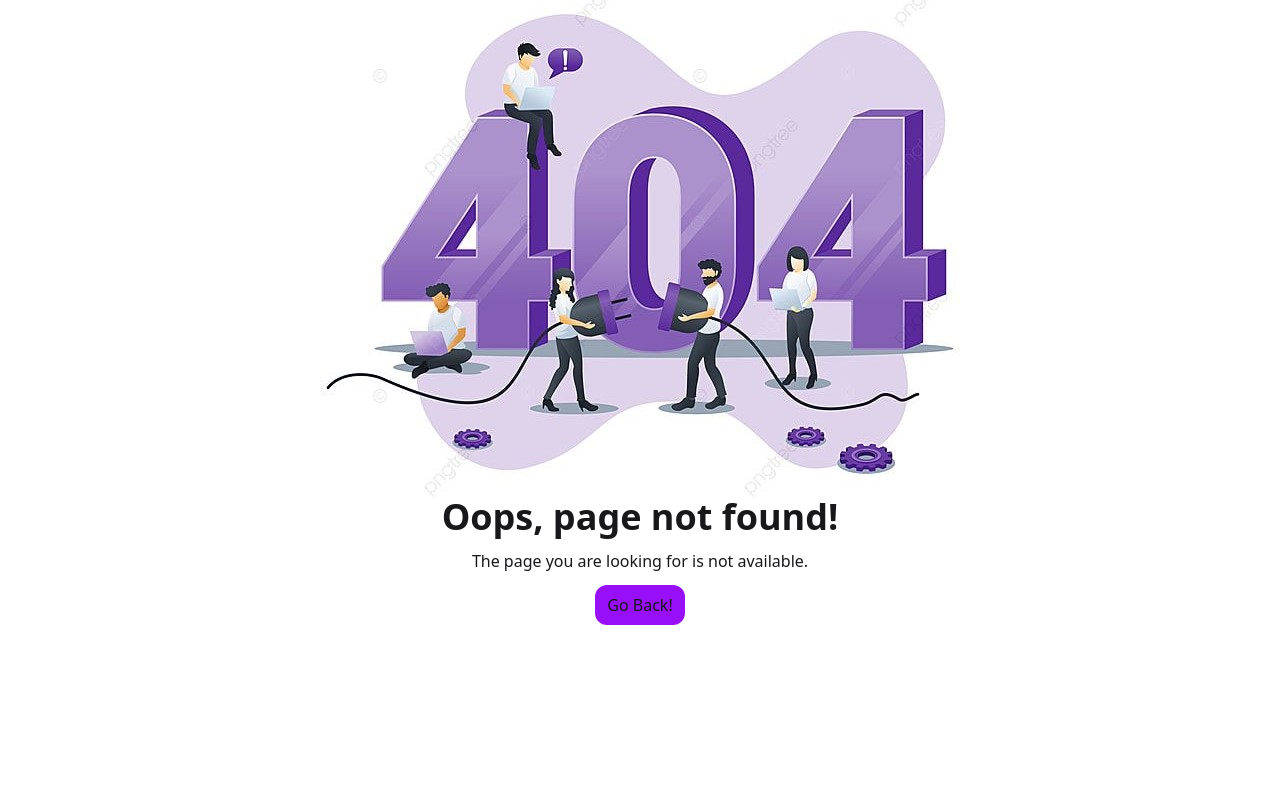
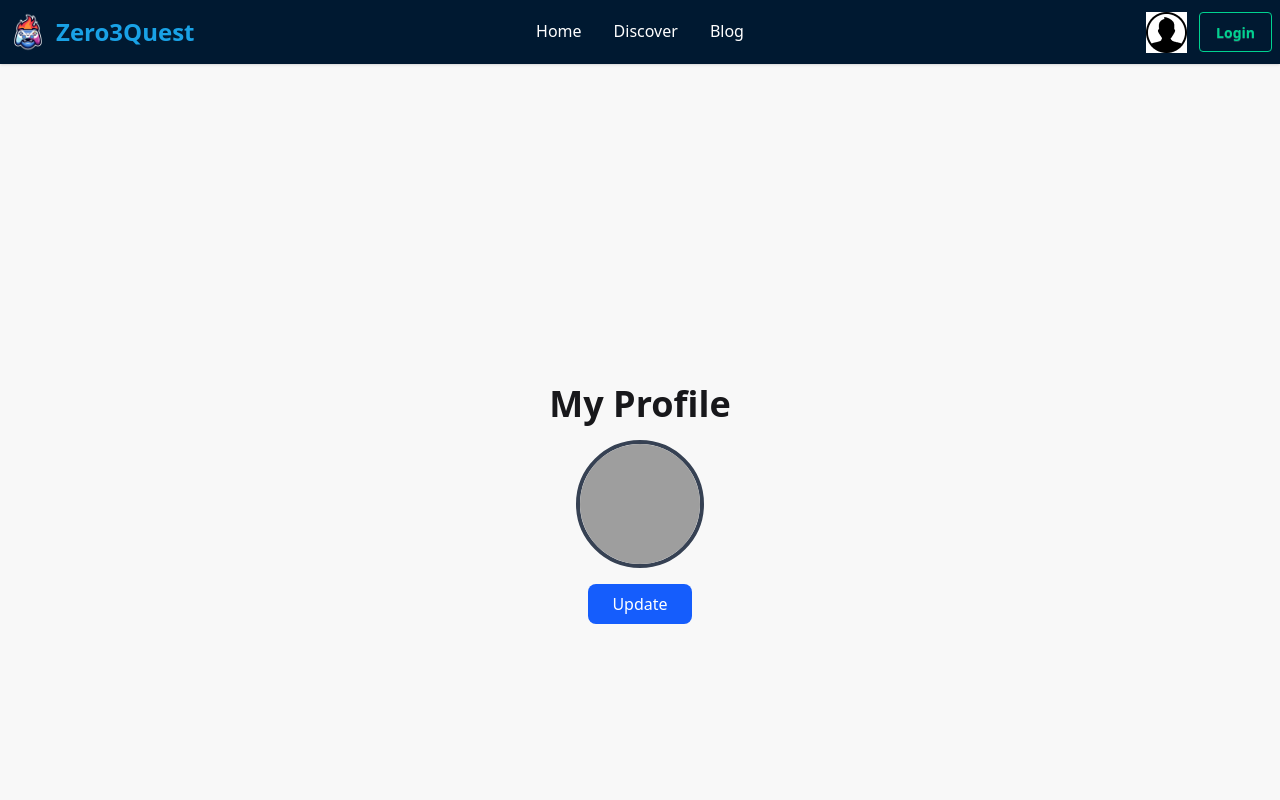
Before and after one commit to ZisanUlHaque/GameHub, a React app: page /auth/profile in a window 1280 px wide. Before the commit this address had no page. Shown: the top 800 px of the page. Built offline with nearby package versions, Linux system fonts and the light colour scheme; no server answers; grey boxes are pictures that could not be loaded; the HTML template or start-up script is replaced by a standard one.

Commit message:
register done

```diff
--- a/package.json
+++ b/package.json
@@ -11,6 +11,7 @@
   },
   "dependencies": {
     "@tailwindcss/vite": "^4.1.15",
+    "firebase": "^12.4.0",
     "framer-motion": "^12.23.24",
     "gsap": "^3.13.0",
     "lucide-react": "^0.546.0",
--- /dev/null
+++ b/src/Firebase/Firebase.config.js
@@ -0,0 +1,19 @@
+// Import the functions you need from the SDKs you need
+import { initializeApp } from "firebase/app";
+// TODO: Add SDKs for Firebase products that you want to use
+// https://firebase.google.com/docs/web/setup#available-libraries
+
+// Your web app's Firebase configuration
+const firebaseConfig = {
+  apiKey: "AIzaSyCufd8M2pGtdl4_0FuCd5BJPhSb5gHUcF0",
+  authDomain: "zero3quest.firebaseapp.com",
+  projectId: "zero3quest",
+  storageBucket: "zero3quest.firebasestorage.app",
+  messagingSenderId: "521602941099",
+  appId: "1:521602941099:web:e1ed663cefc4130fa4b7ee"
+};
+
+// Initialize Firebase
+const app = initializeApp(firebaseConfig);
+
+export default app;
--- /dev/null
+++ b/src/Provider/Authprovider.jsx
@@ -0,0 +1,38 @@
+import React, { createContext, useEffect, useState } from "react";
+import app from "../Firebase/Firebase.config";
+export const AuthContext = createContext();
+import {
+  createUserWithEmailAndPassword,
+  getAuth,
+  onAuthStateChanged,
+} from "firebase/auth";
+
+const auth = getAuth(app);
+const Authprovider = ({ children }) => {
+  const [user, setUser] = useState(null);
+
+  //create user
+  const createUser = (email, password) => {
+    return createUserWithEmailAndPassword(auth, email, password);
+  };
+
+  useEffect(() => {
+    const unsubscribe = onAuthStateChanged(auth, (currentUser) => {
+      setUser(currentUser);
+    });
+    return () => {
+      unsubscribe();
+    };
+  }, []);
+
+  const authData = {
+    user,
+    setUser,
+    auth,
+    createUser,
+  };
+
+  return <AuthContext value={authData}>{children}</AuthContext>;
+};
+
+export default Authprovider;
--- a/src/componets/DetailsCard.jsx
+++ b/src/componets/DetailsCard.jsx
@@ -63,7 +63,7 @@
             whileTap={{ scale: 0.95 }}
             onClick={() => window.open(downloadLink, "_blank")}
           >
-            Download Now <Download className="w-5 h-5" />
+            Download Now : <Download className="w-5 h-5" />
           </motion.button>
 
           <motion.button
--- a/src/componets/Navbar.jsx
+++ b/src/componets/Navbar.jsx
@@ -1,9 +1,14 @@
 import { useLocation } from "react-router";
 import logo from "../assets/logo.png";
 import { Link } from "react-router";
-import user from '../assets/image.png'
+import userIcon from '../assets/image.png'
+
 
 const Navbar = () => {
+
+
+
+
   const location = useLocation();
 
   const Links = (
@@ -63,7 +68,7 @@
         <ul className="flex gap-4 font-medium text-white">{Links}</ul>
       </div>
       <div className="navbar-end gap-1 lg:gap-3">
-        <img src={user} alt="" />
+        <Link to='/auth/profile'><img src={userIcon} alt="" /></Link>
         <Link to='/auth/login'><button className="btn btn-outline btn-success">Login</button></Link>
       </div>
     </div>
--- a/src/main.jsx
+++ b/src/main.jsx
@@ -1,14 +1,15 @@
-import { StrictMode } from 'react'
-import { createRoot } from 'react-dom/client'
-import './index.css'
-import App from './App.jsx'
+import { StrictMode } from "react";
+import { createRoot } from "react-dom/client";
+import "./index.css";
+import App from "./App.jsx";
 import { RouterProvider } from "react-router/dom";
-import router from './Route/router.jsx';
+import router from "./Route/router.jsx";
+import Authprovider from "./Provider/Authprovider.jsx";
 
-
-createRoot(document.getElementById('root')).render(
+createRoot(document.getElementById("root")).render(
   <StrictMode>
-     <RouterProvider router={router} />
-
-  </StrictMode>,
-)
+    <Authprovider>
+      <RouterProvider router={router} />
+    </Authprovider>
+  </StrictMode>
+);
--- /dev/null
+++ b/src/pages/Profile.jsx
@@ -0,0 +1,36 @@
+import React from "react";
+import { use } from "react";
+import { useNavigate } from "react-router";
+import { AuthContext } from "../Provider/Authprovider";
+
+const Profile = () => {
+  const {user} = use(AuthContext);
+  const navigate = useNavigate();
+
+  const handleUpdateClick = () => {
+    navigate("/auth/update-profile");
+  };
+
+  return (
+    <div className="flex flex-col items-center justify-center min-h-screen">
+      <h1 className="text-4xl font-bold mb-4">My Profile</h1>
+      <img
+        src="https://i.ibb.co/4YQpTjP/default-avatar.png"
+        alt="Profile"
+        className="w-32 h-32 rounded-full mb-4 border-4 border-gray-700"
+      />
+        <div>
+          {user && user.email}
+          {user && user.name}
+        </div>
+      <button
+        onClick={handleUpdateClick}
+        className="bg-blue-600 hover:bg-blue-700 text-white px-6 py-2 rounded-lg transition-all duration-200"
+      >
+        Update
+      </button>
+    </div>
+  );
+};
+
+export default Profile;
--- a/src/pages/Register.jsx
+++ b/src/pages/Register.jsx
@@ -1,11 +1,11 @@
-
-import { Link } from 'react-router';
-
+import { use } from "react";
+import { Link } from "react-router";
+import { AuthContext } from "../Provider/Authprovider";
 
 const Register = () => {
+  const { createUser ,setUser} = use(AuthContext);
 
-
-    const handleRegister = (event) =>{
+  const handleRegister = (event) => {
     event.preventDefault();
     // console.log(event.target)
 
@@ -14,10 +14,18 @@
     const photo = form.photo.value;
     const email = form.email.value;
     const password = form.password.value;
-        console.log(name,password,photo,email)
+    console.log(name, password, photo, email);
 
-    }
-
+    createUser(email, password)
+      .then((result) => {
+        const user = result.user;
+       setUser(user);
+      })
+      .catch((error) => {
+        const errorMessage = error.message;
+        alert(errorMessage);
+      });
+  };
 
   return (
     <div className="flex justify-center min-h-screen items-center">
@@ -30,24 +38,44 @@
         </h2>
         <form onSubmit={handleRegister} className="card-body">
           <fieldset className="fieldset">
-
             <label className="font-semibold">Your Name</label>
-            <input type="text" name='name' className="input" placeholder="Your name" />
-
+            <input
+              type="text"
+              name="name"
+              className="input"
+              placeholder="Your name"
+            />
 
             <label className="font-semibold">Photo URL</label>
-            <input type="text" name='photo' className="input" placeholder="Photo URL" />
+            <input
+              type="text"
+              name="photo"
+              className="input"
+              placeholder="Photo URL"
+            />
 
             <label className="font-semibold">Email</label>
-            <input type="email" name='email' className="input" placeholder="Email" />
+            <input
+              type="email"
+              name="email"
+              className="input"
+              placeholder="Email"
+            />
 
             <label className="font-semibold">Password</label>
-            <input type="password" name='password' className="input" placeholder="Password" />
+            <input
+              type="password"
+              name="password"
+              className="input"
+              placeholder="Password"
+            />
 
             <div>
               <a className="link link-hover">Forgot password?</a>
             </div>
-            <button type='submit' className="btn btn-neutral mt-4">Register</button>
+            <button type="submit" className="btn btn-neutral mt-4">
+              Register
+            </button>
             <p className="font-semibold text-center pt-5">
               Already have an accout ? Please{" "}
               <Link to="/auth/login" className="text-secondary">
--- /dev/null
+++ b/src/pages/UpdateProfile.jsx
@@ -0,0 +1,59 @@
+import React, { useState } from "react";
+import { useNavigate } from "react-router";
+
+const UpdateProfile = () => {
+  const [name, setName] = useState("");
+  const [photo, setPhoto] = useState("");
+  const navigate = useNavigate();
+
+  const handleSubmit = (e) => {
+    e.preventDefault();
+    console.log("Updated Info:", { name, photo });
+    // You could save to Firebase or local storage here
+
+    navigate("/auth/profile");
+  };
+
+  return (
+    <div className="">
+      <div className="flex flex-col items-center justify-center min-h-screen text-white">
+        <h1 className="text-4xl font-bold mb-6">Update Profile</h1>
+        <form
+          onSubmit={handleSubmit}
+          className="bg-gray-800 p-6 rounded-2xl shadow-lg w-80 space-y-4"
+        >
+          <div>
+            <label className="block mb-1">Photo URL</label>
+            <input
+              type="text"
+              value={photo}
+              onChange={(e) => setPhoto(e.target.value)}
+              placeholder="Enter photo URL"
+              className="w-full px-3 py-2 rounded-lg text-black outline-none"
+            />
+          </div>
+
+          <div>
+            <label className="block mb-1">Name</label>
+            <input
+              type="text"
+              value={name}
+              onChange={(e) => setName(e.target.value)}
+              placeholder="Enter name"
+              className="w-full px-3 py-2 rounded-lg text-black outline-none"
+            />
+          </div>
+
+          <button
+            type="submit"
+            className="w-full bg-blue-600 hover:bg-blue-700 text-white py-2 rounded-lg transition-all duration-200"
+          >
+            Update Information
+          </button>
+        </form>
+      </div>
+    </div>
+  );
+};
+
+export default UpdateProfile;
```
Also changed, not shown: src/Route/router.jsx (+10 -0 lines), 1 other file (tests, documents, lock files or other folders). Lines whose indentation alone changed are shown as unchanged.
